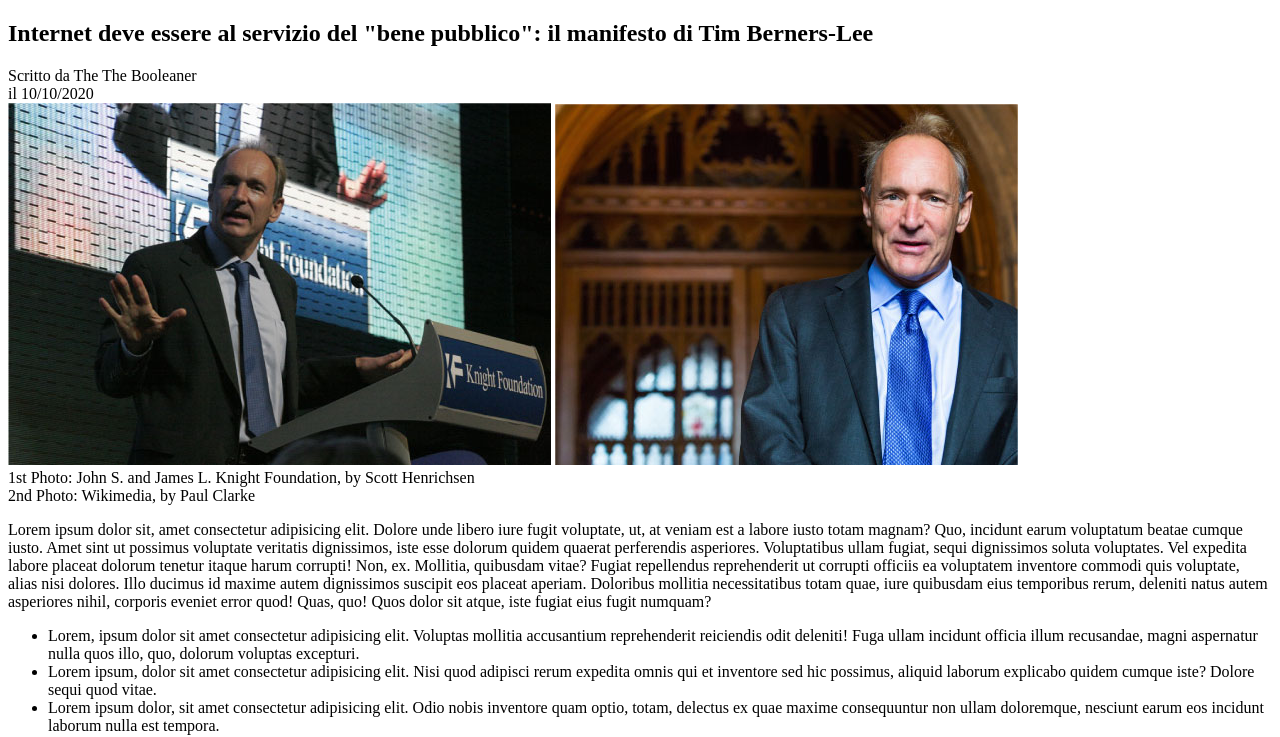
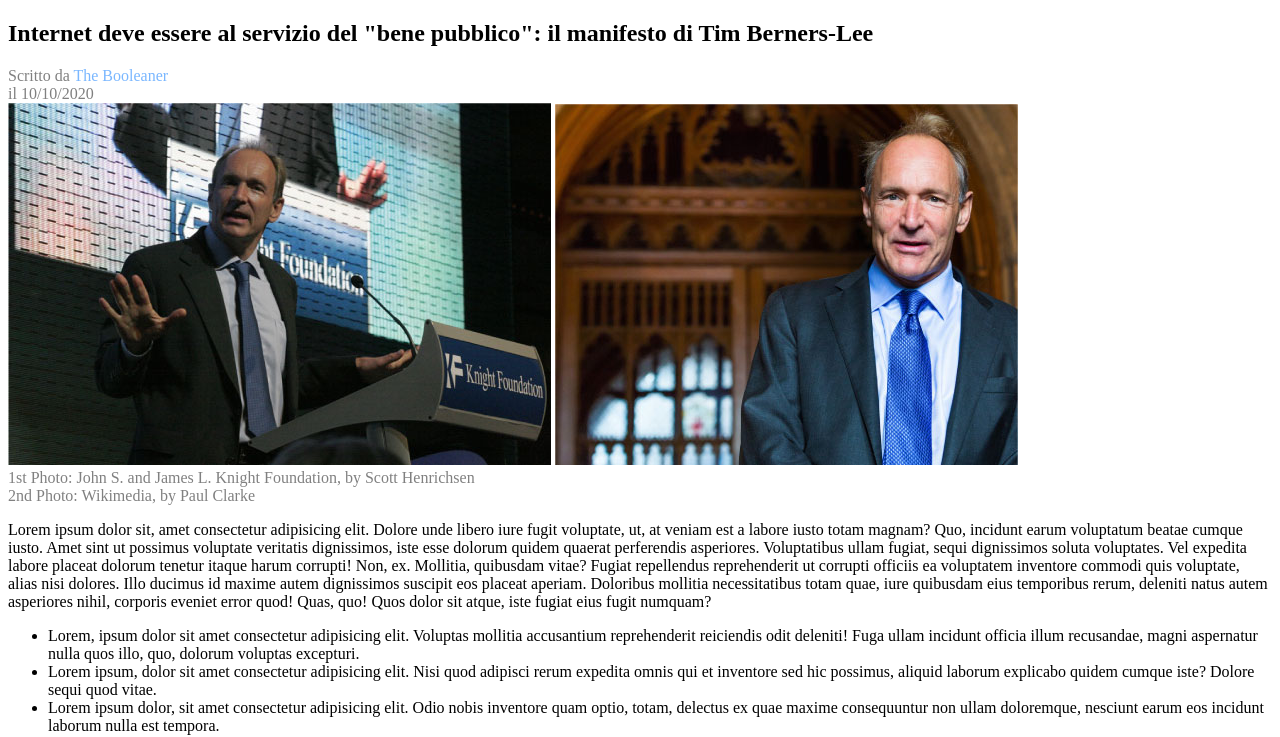
Before and after one commit to DiceglieA/html-css-booleaner, a plain HTML site: page index.html in a window 1280 px wide. Shown: the part 76-813 px from the top of the page. Drawn offline with Linux system fonts and the light colour scheme.

Commit message:
titoli modificati

```diff
--- a/css/style.css
+++ b/css/style.css
@@ -6,6 +6,14 @@ header {
 
 header img {
     width: 20%;
+}
+
+section div{
+    color: grey;
+}
+
+.booleam {
+    color: #7AB7FF;
 }
 
 thead {
--- a/index.html
+++ b/index.html
@@ -15,7 +15,7 @@
         <section>
             <h1>Internet deve essere al servizio del "bene pubblico": il manifesto di Tim Berners-Lee</h1>
             <div>
-                Scritto da The The Booleaner
+                Scritto da <span class="booleam">The Booleaner</span>
                 <br>
                 il 10/10/2020
             </div>
```
